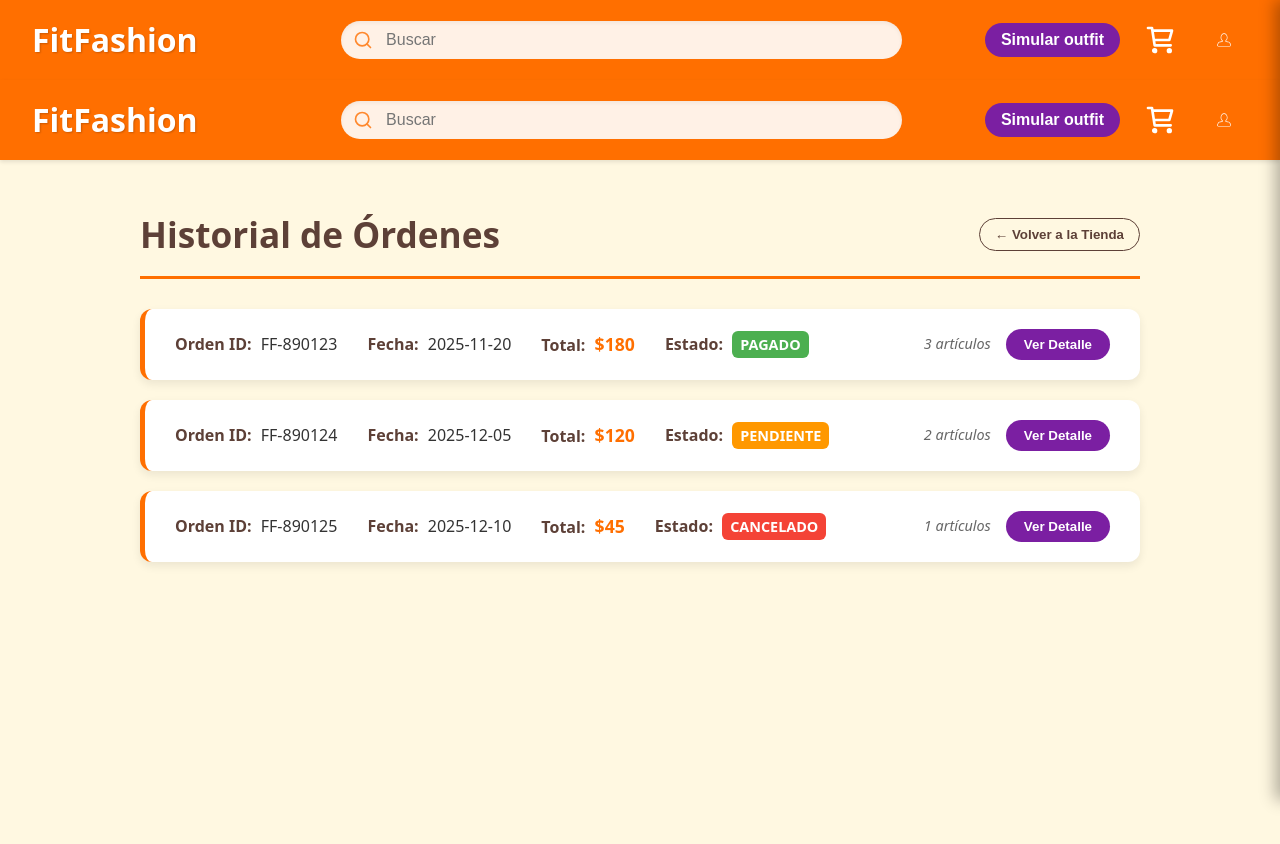
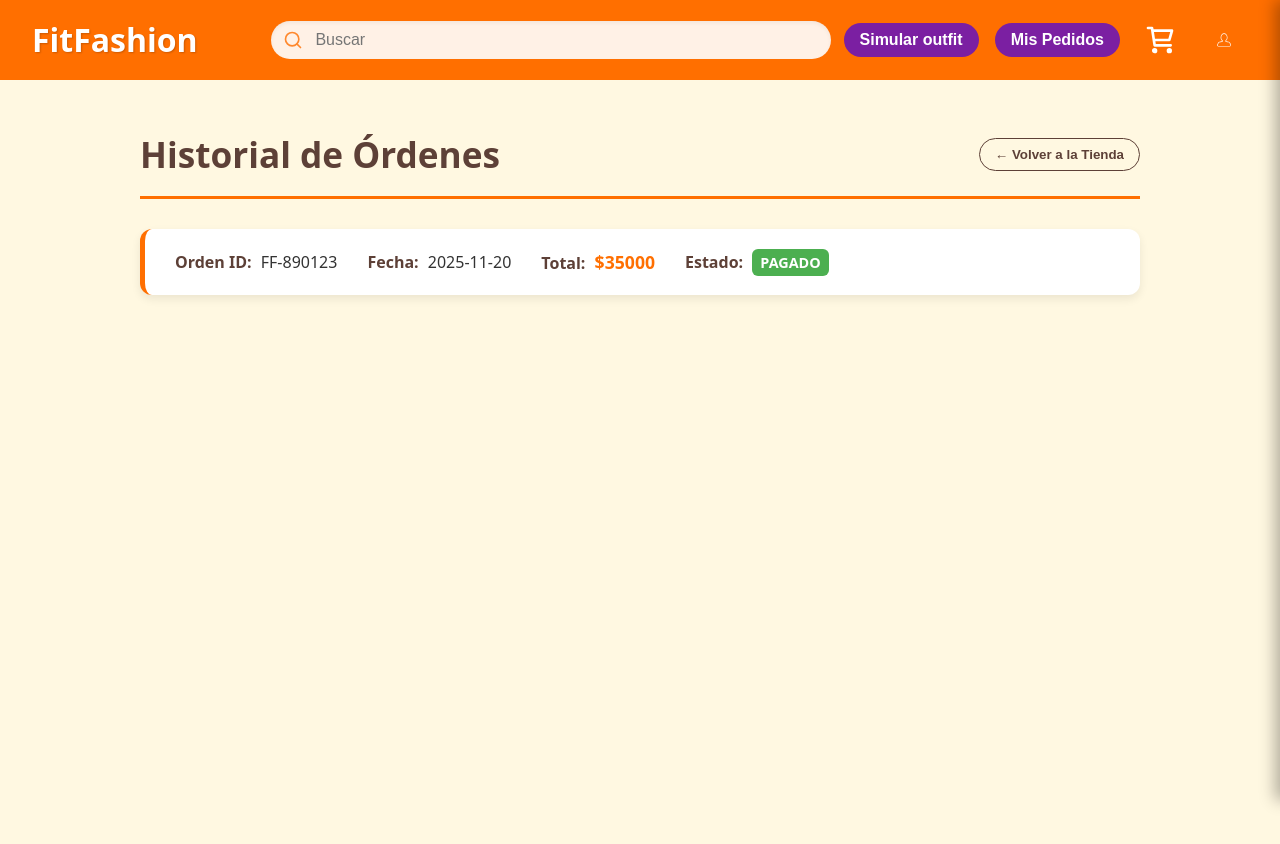
Before and after one commit to C0kke/FitFashion, a React (Vite) app in the folder FrontFitFashion/: page /orderhistory in a window 1280 px wide. Shown: the top 844 px of the page. Built offline with nearby package versions, Linux system fonts and the light colour scheme; no server answers.

Commit message:
historial sin conectar

```diff
--- a/FrontFitFashion/src/components/Navbar.jsx
+++ b/FrontFitFashion/src/components/Navbar.jsx
@@ -58,6 +58,10 @@ const Navbar = () => {
         navigate("/");
     };
 
+    const navigateToHistory = () => {
+        navigate("/orderhistory");
+    }
+
     const navigateToAdmin = () => {
         navigate("/admin/dashboard");
     };
@@ -111,6 +115,7 @@ const Navbar = () => {
                 )}
 
                 <button onClick={navigateToSimulate}>Simular outfit</button>
+                <button onClick={navigateToHistory}>Mis Pedidos</button>
 
                 <button onClick={openCart} className="cart-button">
                     <img src={CartIcon} alt="Cart Icon" className="cartIcon" />
--- a/FrontFitFashion/src/views/OrderHistory.jsx
+++ b/FrontFitFashion/src/views/OrderHistory.jsx
@@ -1,5 +1,4 @@
 import React, { useState, useEffect } from 'react';
-import Navbar from '../components/Navbar';
 import { useNavigate } from 'react-router-dom';
 import './styles/OrderHistory.css';
 
@@ -7,36 +6,13 @@ const mockOrderHistory = [
     {
         id: 'FF-890123',
         fecha: '2025-11-20',
-        total: 180,
+        total: 35000,
         estado: 'PAGADO',
         items: 3,
         detalle: [
-            { nombre: 'Camisa Casual', cantidad: 1, precio: 35 },
-            { nombre: 'Pantalones Jeans', cantidad: 1, precio: 65 },
-            { nombre: 'Zapatillas', cantidad: 1, precio: 80 },
+            { nombre: 'Camisa Casual', cantidad: 1, precio: 35000 },
         ],
-    },
-    {
-        id: 'FF-890124',
-        fecha: '2025-12-05',
-        total: 120,
-        estado: 'PENDIENTE',
-        items: 2,
-        detalle: [
-            { nombre: 'Camisa Casual', cantidad: 2, precio: 70 },
-            { nombre: 'Accesorios', cantidad: 1, precio: 50 },
-        ],
-    },
-    {
-        id: 'FF-890125',
-        fecha: '2025-12-10',
-        total: 45,
-        estado: 'CANCELADO',
-        items: 1,
-        detalle: [
-            { nombre: 'Accesorios', cantidad: 1, precio: 45 },
-        ],
-    },
+    }
 ];
 
 const OrderHistory = () => {
@@ -62,7 +38,6 @@ const OrderHistory = () => {
 
     return (
         <div className="history-container">
-            <Navbar />
             <div className="history-content">
                 <div className="history-header">
                     <h1>Historial de Órdenes</h1>
@@ -98,16 +73,6 @@ const OrderHistory = () => {
                                         <strong>Estado:</strong> <span>{order.estado}</span>
                                     </div>
                                 </div>
-
-                                <div className="order-actions">
-                                    <p className="order-items-count">{order.items} artículos</p>
-                                    <button
-                                        onClick={() => handleViewDetails(order.id)}
-                                        className="view-details-button"
-                                    >
-                                        Ver Detalle
-                                    </button>
-                                </div>
                             </div>
                         ))}
                     </div>
```
